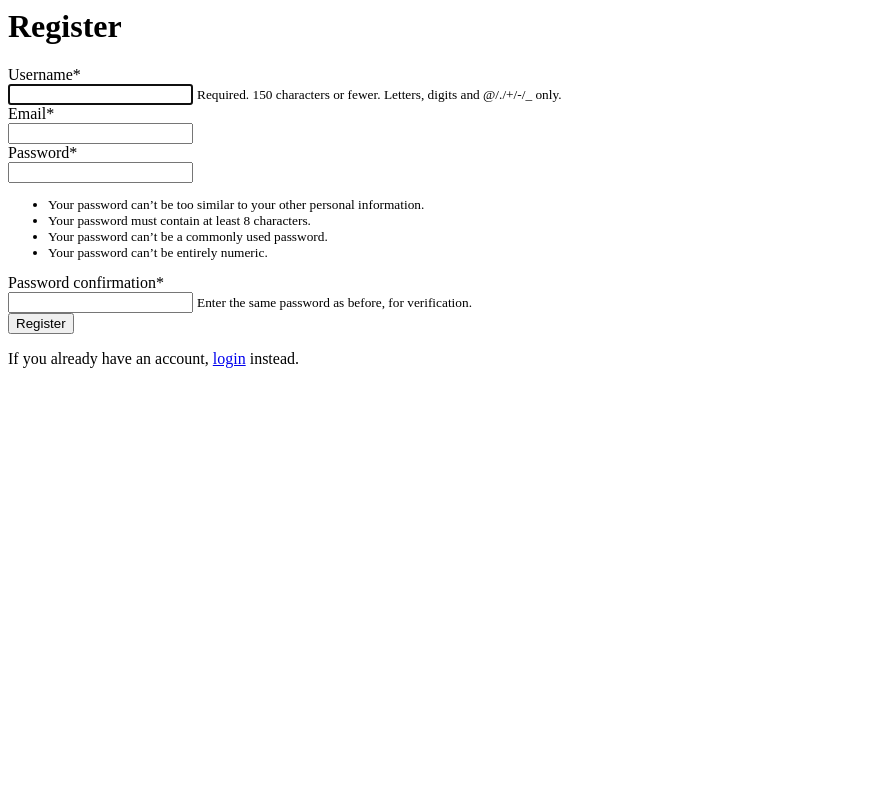
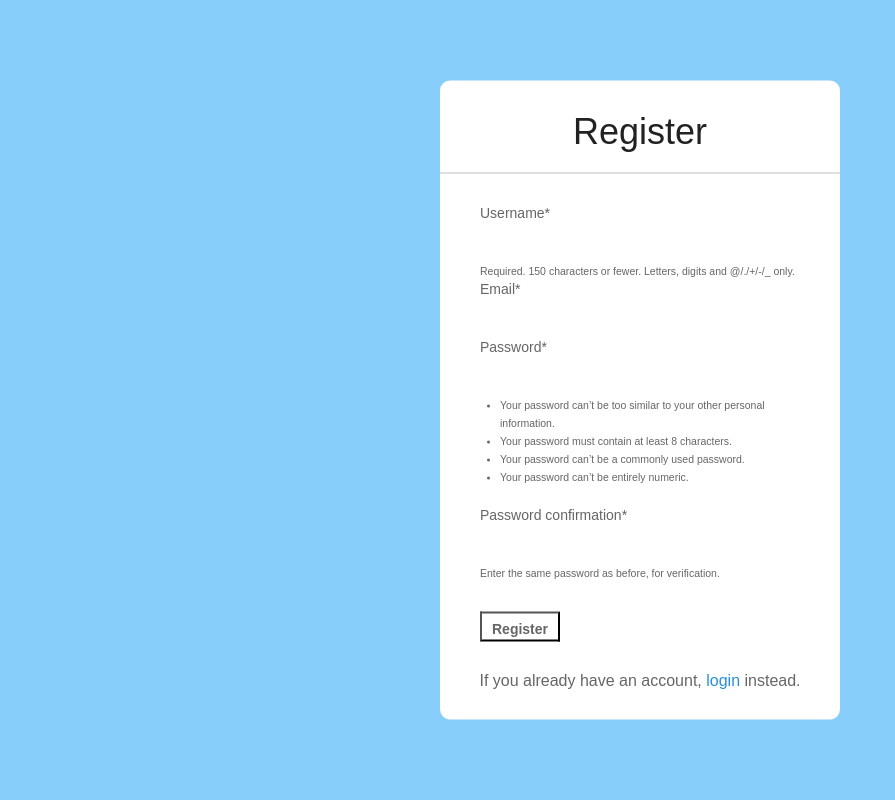
Before and after one commit to WongNork/wongnork, a Django app: page /wongnork/register/ in a window 1280 px wide. Shown: the whole page, without its empty margins (0-895 px from the left). Run offline with Django 3.2, Linux system fonts and the light colour scheme; some libraries are stand-ins or nearby versions.

Commit message:
improve login and register page style

```diff
--- a/wongnork/static/css/style.css
+++ b/wongnork/static/css/style.css
@@ -3867,3 +3867,101 @@ article ul li:before,
 .lt_ie9_color2 {
     color: #222222;
 }
+
+body {
+    margin: 0;
+    padding: 0;
+    background: lightskyblue;
+    height: 100vh;
+    overflow: hidden;
+}
+
+.hero {
+    position: absolute;
+    top: 50%;
+    left: 50%;
+    transform: translate(-50%, -50%);
+    width: 400px;
+    background: white;
+    border-radius: 10px;
+}
+
+.hero h1{
+    text-align: center;
+    padding: 0 0 20px 0;
+    border-bottom: 1px solid silver;
+}
+
+.hero form{
+    padding: 0 40px;
+    box-sizing: border-box;
+}
+
+form .login_field{
+    position: relative;
+    margin: 30px 0;
+}
+
+.login_field input{
+    width: 100%;
+    padding: 0 5px;
+    height: 40px;
+    font-size: 16px;
+    border: none;
+    background: none;
+    outline: none;
+}
+
+/*.login_field label{*/
+/*    position: absolute;*/
+/*    !*top: 50%;*!*/
+/*    left: 5px;*/
+/*    color: #adadad;*/
+/*    transform: translateY(-50%);*/
+/*    font-size: 16px;*/
+/*    pointer-events: none;*/
+/*}*/
+
+/*.login_field span::before{*/
+/*    content: '';*/
+/*    position: absolute;*/
+/*    top: 40px;*/
+/*    left: 0;*/
+/*    width: 100%;*/
+/*    height: 2px;*/
+/*    background: #2691d9;*/
+/*}*/
+
+input[type='submit']{
+    width: 100%;
+    height: 50px;
+    border: 1px solid;
+    background: #2691d9;
+    border-radius: 25px;
+    font-size: 18px;
+    color: #e9f4fb;
+    font-weight: 700;
+    cursor: pointer;
+    outline: none;
+}
+
+input[type="submit"]:hover{
+    border-color: #2691d9;
+    transition: .5s;
+}
+
+.signup_link{
+    margin: 30px 0;
+    text-align: center;
+    font-size: 16px;
+    color: #666666;
+}
+
+.signup_link a{
+    color: #2691d9;
+    text-decoration: none;
+}
+
+.signup_link a:hover{
+    text-decoration: underline;
+}
--- a/wongnork/templates/wongnork/register.html
+++ b/wongnork/templates/wongnork/register.html
@@ -1,16 +1,22 @@
 {% block content %}
 
 {% load crispy_forms_tags %}
+    {% load static %}
+    <link rel="stylesheet" href="{% static 'css/style.css' %}">
 
 <!--Register-->
-<div class="container py-5">
+    <body>
+        <div class="hero">
             <h1>Register</h1>
             <form method="POST">
+                <div class="login_field">
                 {% csrf_token %}
                 {{ register_form|crispy }}
-        <button class="btn btn-primary" type="submit">Register</button>
+                </div>
+                <button type="submit">Register</button>
             </form>
-    <p class="text-center">If you already have an account, <a href="/wongnork/login">login</a> instead.</p>
+            <p class="signup_link">If you already have an account, <a href="/wongnork/login">login</a> instead.</p>
         </div>
+    </body>
 
 {% endblock %}
```
Also changed, not shown: wongnork/templates/wongnork/login.html (+9 -4 lines). Lines whose indentation alone changed are shown as unchanged.
